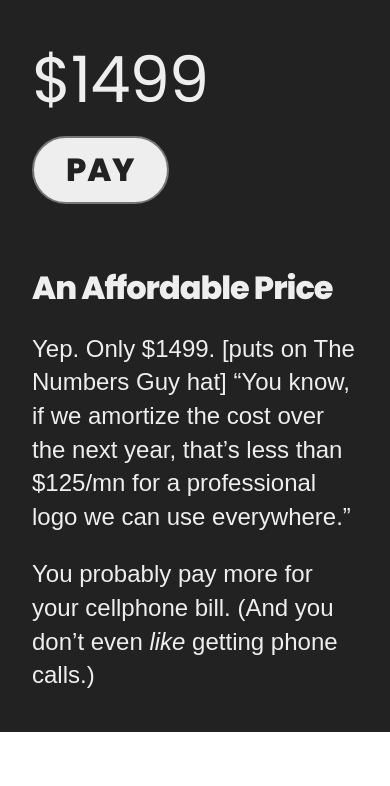
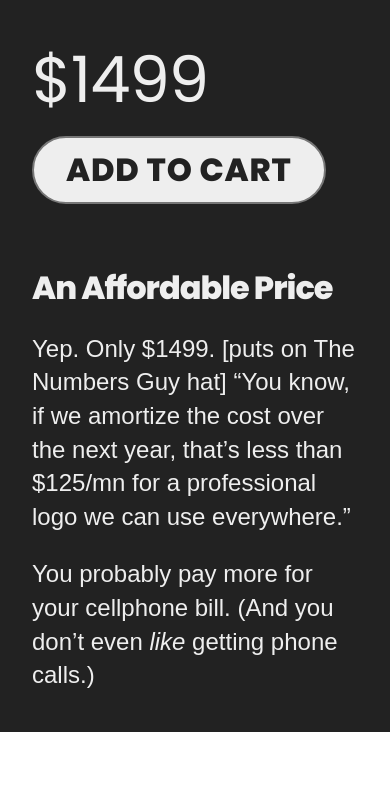
Before and after one commit to blankenship/logoland, a plain HTML site: page index.html in a window 390 px wide. Shown: the part 1480-2266 px from the top of the page. Drawn offline with Linux system fonts and the light colour scheme; a script that the page names is missing.

Commit message:
More Stripe updates

```diff
--- a/index.html
+++ b/index.html
@@ -30,7 +30,7 @@
 			<script src="https://js.stripe.com/v3"></script>
 
 			<!-- Create a button that your customers click to complete their purchase. -->
-			<button id="checkout-button" role="link">Pay</button>
+			<button id="checkout-button" role="link">Add to Cart</button>
 			<div id="error-message"></div>
 
 			<script>
@@ -130,7 +130,7 @@
 			<script src="https://js.stripe.com/v3"></script>
 
 			<!-- Create a button that your customers click to complete their purchase. -->
-			<button id="checkout-button" role="link">Pay</button>
+			<button id="checkout-button" role="link">Add to Cart</button>
 			<div id="error-message"></div>
 
 			<script>
--- a/logoland.css
+++ b/logoland.css
@@ -322,7 +322,8 @@ footer p {
 		margin-bottom: 4rem;
 	}
 
-	.center {
+	.center,
+	#checkout-button /* Stripe */ {
 		margin-left: 0;
 		margin-right: 0;
 		text-align: left;
```
